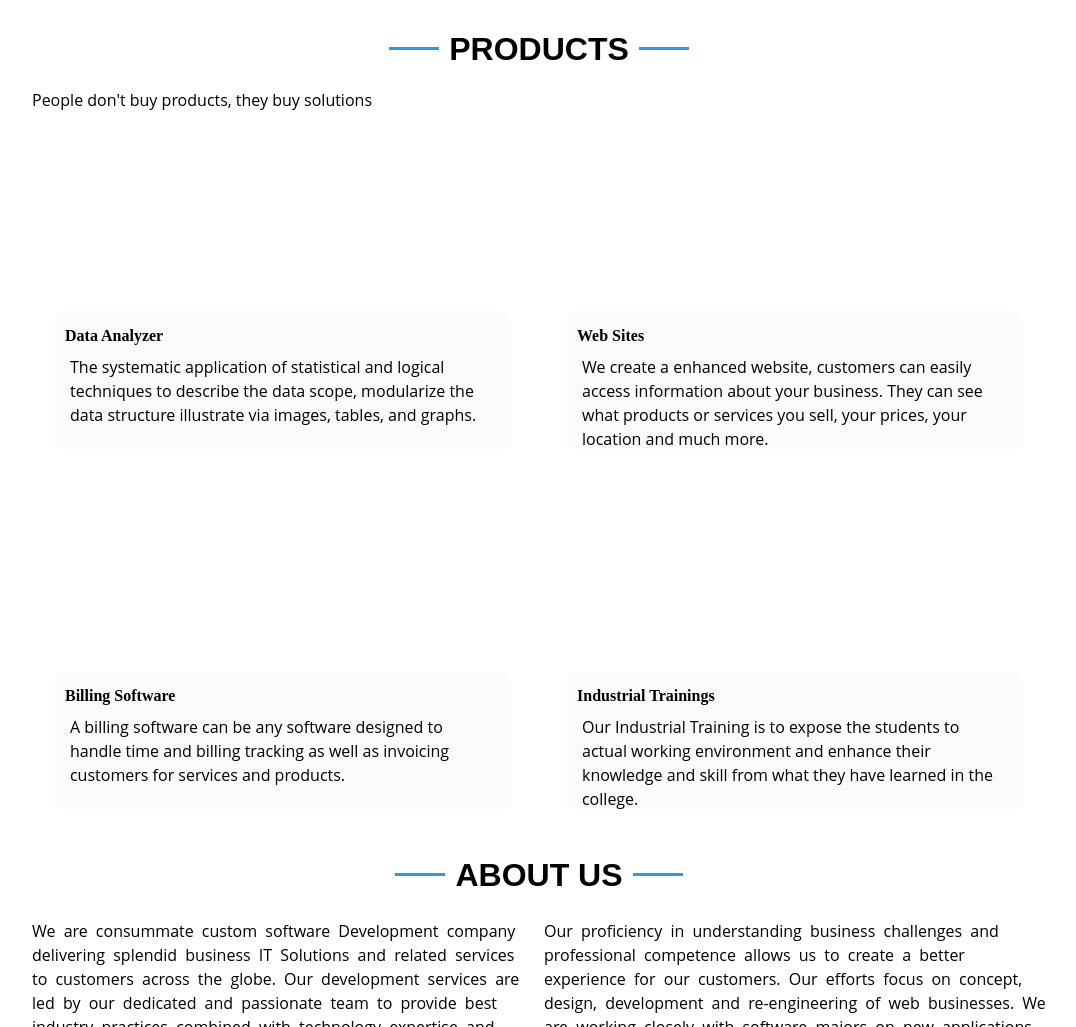
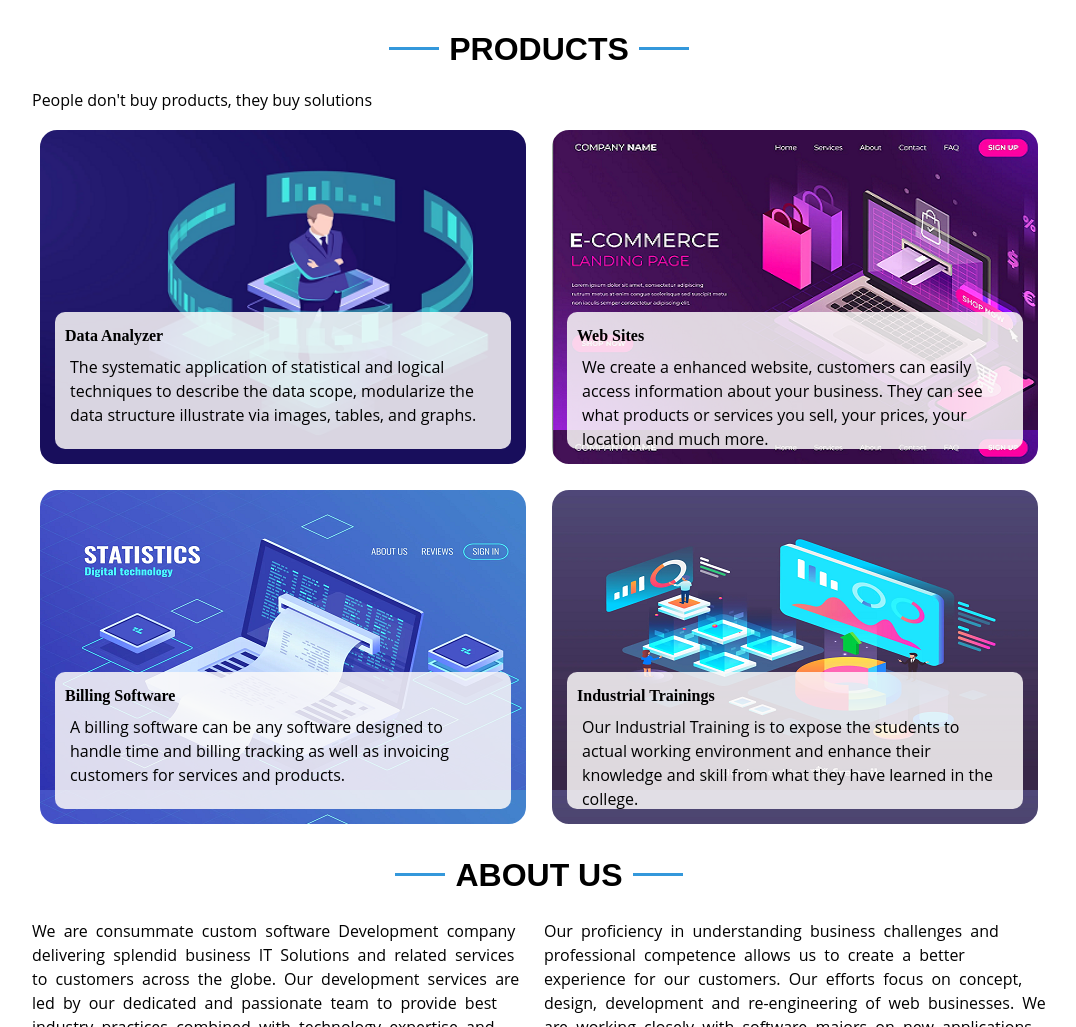
Before and after one commit to NareshBCA/vebbox, a plain HTML site: page index.html in a window 1280 px wide. Shown: the part 2040-3067 px from the top of the page, without its empty margins (101-1177 px from the left). Drawn offline with Linux system fonts and the light colour scheme.

Commit message:
Update index.css

```diff
--- a/index.css
+++ b/index.css
@@ -305,10 +305,10 @@ span:hover{color:#3498db;}
     display: grid;
     grid-template-rows:repeat(auto-fit,minmax(150px,1fr));
 }
-#b1{background-image:url(./img/DS.png);background-repeat: no-repeat; background-size: cover;}
-#b2{background-image:url(./img/EC.png);}
-#b3{background-image:url(./img/BS.png);}
-#b4{background-image:url(./img/IT.png);}
+#b1{background-image:url(DS.png);background-repeat: no-repeat; background-size: cover;}
+#b2{background-image:url(EC.png);}
+#b3{background-image:url(BS.png);}
+#b4{background-image:url(IT.png);}
 .bi{
     margin:15px;
     padding:10px;
@@ -414,4 +414,5 @@ textarea{width:100%; height:135px;}
     .cs{font-size:36px;}
     .bar{display:flex;}
     @keyframes hero {}
+
 }
```
